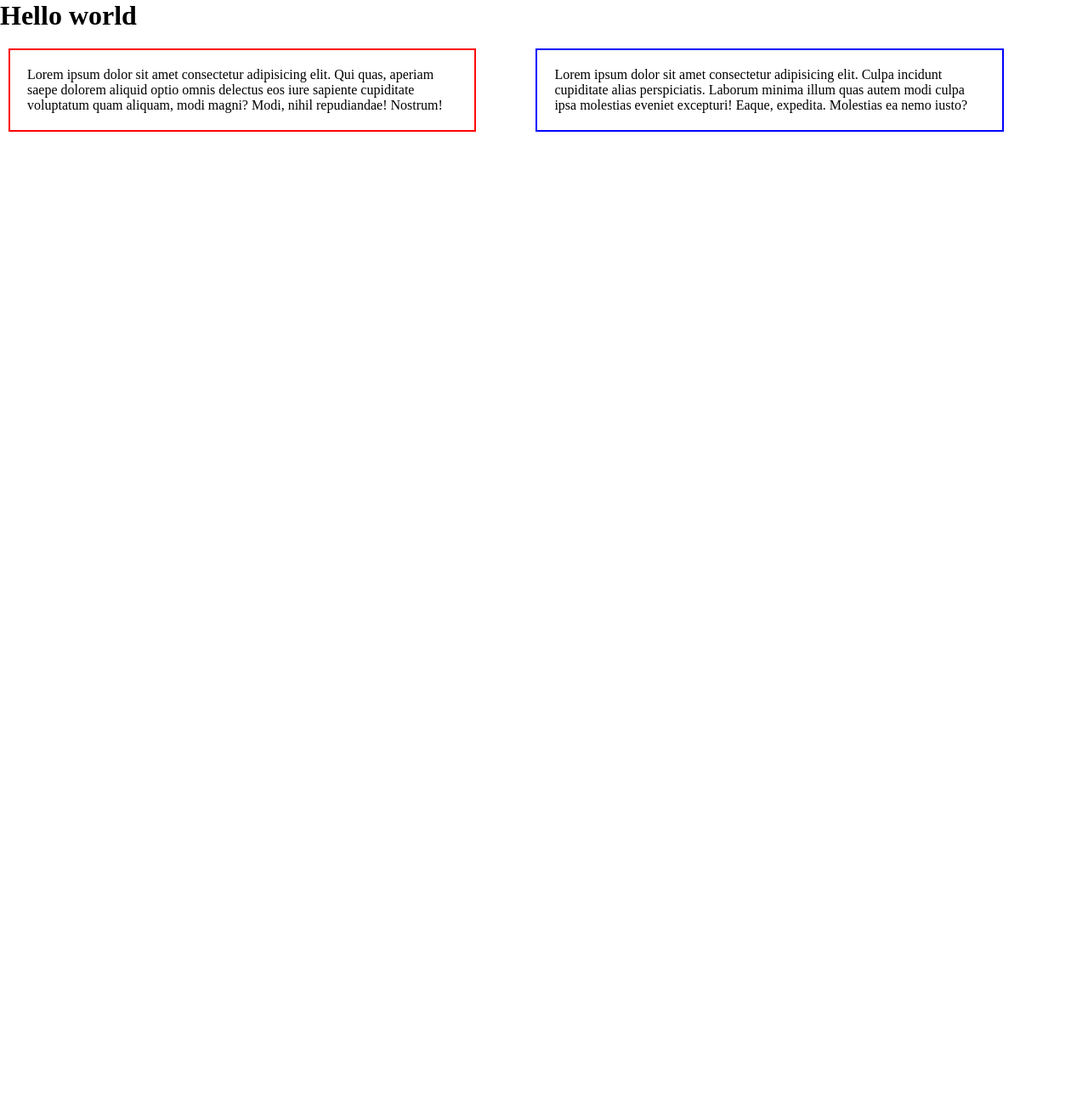
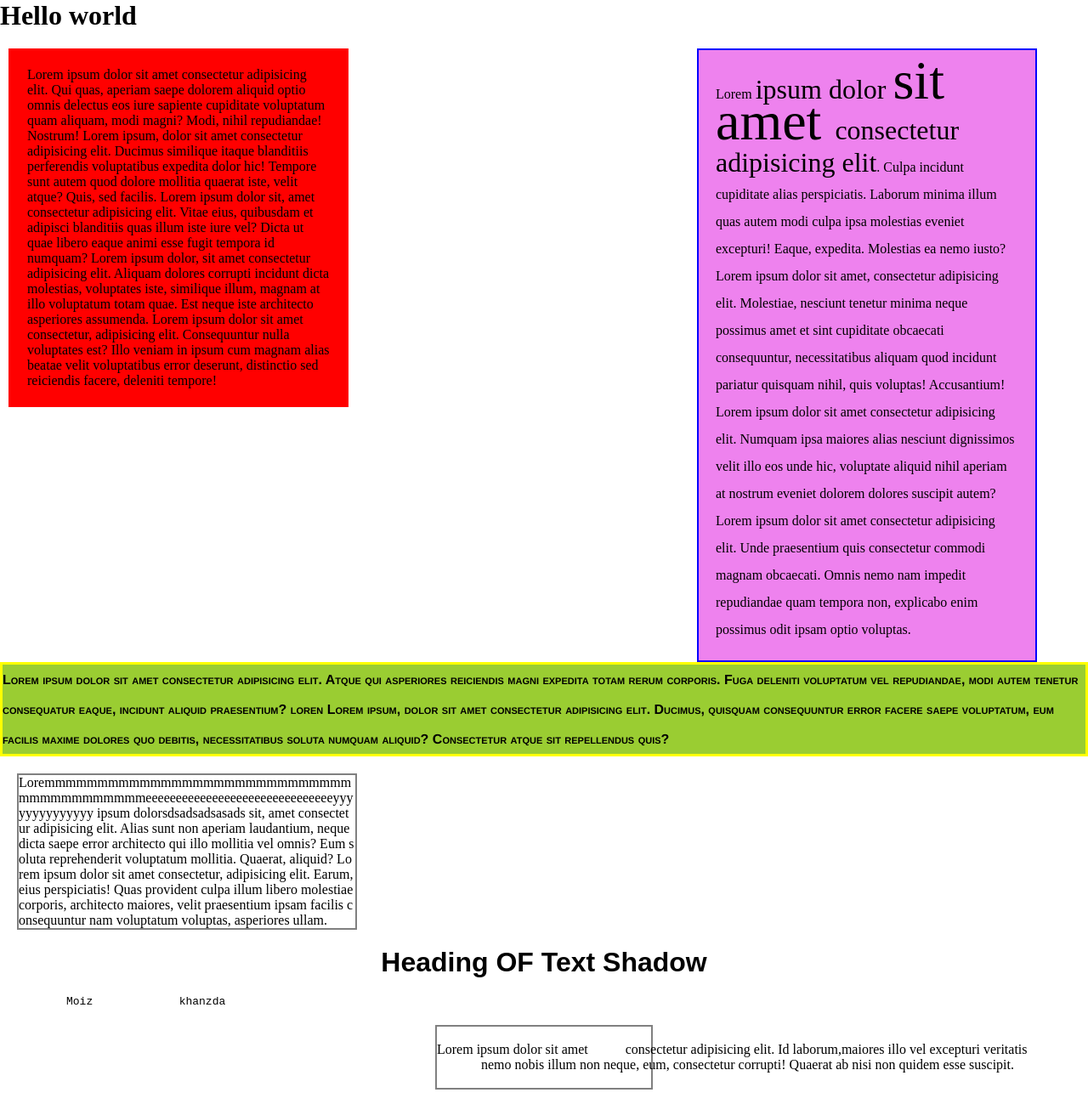
Before and after one commit to AbdulMoiz8994/css, a plain HTML site: page index1.html in a window 1280 px wide. Shown: the whole page at 85% size. Before the commit the page ends 800 px from the top, so only its background shows below. Drawn offline with Linux system fonts and the light colour scheme.

Commit message:
we learned the  word-wrap and word-break to remove overflow , text-shadow and we cn give mutiple shadow in in block white-space
in white-space we have two nowrap in one single line, pre we can give as much as space it will aquire and line break via enter works, pre-line works only of enter exp line breaks, pre-wrap same work as pre magar no-wrap yani single line ma nahi data ha sab text

```diff
--- a/index.css
+++ b/index.css
@@ -141,6 +141,8 @@ a:hover{
     padding: 10px;
     border: 1px solid black;
     box-sizing: border-box;
+    word-wrap: break-word;
+    /* word-break: break-all; */
 }
 .main-block{
     float: left;
--- a/index1.html
+++ b/index1.html
@@ -5,17 +5,47 @@
     <meta http-equiv="X-UA-Compatible" content="IE=edge">
     <meta name="viewport" content="width=device-width, initial-scale=1.0">
     <title>Document</title>
-    <link rel="stylesheet" href="/index11to20.css">
+    <link rel="stylesheet" href="./index11to20.css">
 </head>
 <body>
     <div class="main-div">
         <h1>Hello world</h1>
     </div>
     <div class="first">
-        <p>Lorem ipsum dolor sit amet consectetur adipisicing elit. Qui quas, aperiam saepe dolorem aliquid optio omnis delectus eos iure sapiente cupiditate voluptatum quam aliquam, modi magni? Modi, nihil repudiandae! Nostrum!</p>
+        <p>Lorem ipsum dolor sit amet consectetur adipisicing elit. Qui quas, aperiam saepe dolorem aliquid optio omnis delectus eos iure sapiente cupiditate voluptatum quam aliquam, modi magni? Modi, nihil repudiandae! Nostrum!
+          Lorem ipsum, dolor sit amet consectetur adipisicing elit. Ducimus similique itaque blanditiis perferendis voluptatibus expedita dolor hic! Tempore sunt autem quod dolore mollitia quaerat iste, velit atque? Quis, sed facilis.
+          Lorem ipsum dolor sit, amet consectetur adipisicing elit. Vitae eius, quibusdam et adipisci blanditiis quas illum iste iure vel? Dicta ut quae libero eaque animi esse fugit tempora id numquam?
+          Lorem ipsum dolor, sit amet consectetur adipisicing elit. Aliquam dolores corrupti incidunt dicta molestias, voluptates iste, similique illum, magnam at illo voluptatum totam quae. Est neque iste architecto asperiores assumenda.
+          Lorem ipsum dolor sit amet consectetur, adipisicing elit. Consequuntur nulla voluptates est? Illo veniam in ipsum cum magnam alias beatae velit voluptatibus error deserunt, distinctio sed reiciendis facere, deleniti tempore!
+        </p>
+
     </div>
     <div class="second">
-        <p>Lorem ipsum dolor sit amet consectetur adipisicing elit. Culpa incidunt cupiditate alias perspiciatis. Laborum minima illum quas autem modi culpa ipsa molestias eveniet excepturi! Eaque, expedita. Molestias ea nemo iusto?</p>
+        <p>Lorem <span> ipsum dolor <span>sit amet </span> consectetur adipisicing elit</span>. Culpa incidunt cupiditate alias perspiciatis. Laborum minima illum quas autem modi culpa ipsa molestias eveniet excepturi! Eaque, expedita. Molestias ea nemo iusto?
+            Lorem ipsum dolor sit amet, consectetur adipisicing elit. Molestiae, nesciunt tenetur minima neque possimus amet et sint cupiditate obcaecati consequuntur, necessitatibus aliquam quod incidunt pariatur quisquam nihil, quis voluptas! Accusantium!
+            Lorem ipsum dolor sit amet consectetur adipisicing elit. Numquam ipsa maiores alias nesciunt dignissimos velit illo eos unde hic, voluptate aliquid nihil aperiam at nostrum eveniet dolorem dolores suscipit autem?Lorem ipsum dolor sit amet consectetur adipisicing elit. Unde praesentium quis consectetur commodi magnam obcaecati. Omnis nemo nam impedit repudiandae quam tempora non, explicabo enim possimus odit ipsam optio voluptas.
+        </p>
+
     </div>
+
+    <div class="third">
+   <p>Lorem ipsum dolor sit amet consectetur adipisicing elit. Atque qui asperiores reiciendis magni expedita totam rerum corporis. Fuga deleniti voluptatum vel repudiandae, modi autem tenetur consequatur eaque, incidunt aliquid praesentium? loren
+       Lorem ipsum, dolor sit amet consectetur adipisicing elit. Ducimus, quisquam consequuntur error facere saepe voluptatum, eum facilis maxime dolores quo debitis, necessitatibus soluta numquam aliquid? Consectetur atque sit repellendus quis?
+        </p>
+    </div>
+    <div class="word-wrap-break">
+    <p>Loremmmmmmmmmmmmmmmmmmmmmmmmmmmmmmmmmmmmmmmmmeeeeeeeeeeeeeeeeeeeeeeeeeeeeeeeyyyyyyyyyyyyyy ipsum dolorsdsadsadsasads sit, amet consectetur adipisicing elit. Alias sunt non aperiam laudantium, neque dicta saepe error architecto qui illo mollitia vel omnis? Eum soluta reprehenderit voluptatum mollitia. Quaerat, aliquid? Lorem ipsum dolor sit amet consectetur, adipisicing elit. Earum, eius perspiciatis! Quas provident culpa illum libero molestiae corporis, architecto maiores, velit praesentium ipsam facilis consequuntur nam voluptatum voluptas, asperiores ullam.</p>
+    </div>
+ <h1 class="text-shadow">Heading OF Text Shadow</h1>
+
+
+ <pre>          Moiz             khanzda</pre>
+
+
+
+<div class="white-space">
+<p>Lorem ipsum dolor sit amet           consectetur adipisicing elit. Id laborum,maiores illo vel excepturi veritatis
+             nemo nobis illum non neque, eum, consectetur corrupti! Quaerat ab nisi non quidem esse suscipit.</p>
+</div>
 </body>
 </html>
--- a/index11to20.css
+++ b/index11to20.css
@@ -2,6 +2,10 @@
     margin: 0%;
     padding: 0%;
     box-sizing: border-box;
+}
+body{
+    font-weight: 500;
+
 }
 /* .main-div{
     width: 500px;
@@ -32,18 +36,80 @@
     /* -moz-box-shadow: 5px 5px 50px blue inset; */
 
 /* } */
-.first,.second{
-    width: 43%;
+.first{
+    width: 400px;
     border: 2px solid red;
     margin: 20px 0px 0px 10px;
     float: left;
    margin-right: 60px;
    padding: 20px;
    min-width: 110px;
+   background-color: red;
 }
 .second{
-    width: 43%;
+    width: 400px;
     border: 2px solid  blue;
-    /* margin: 20px; */
-    float: left;
+    margin: 20px 0px 0px 10px;
+    float: right;
+   margin-right: 60px;
+   padding: 20px;
+   min-width: 110px;
+    background-color: violet;
+    line-height: 32px;
 }
+
+
+/* /we clear property */
+
+.third{
+    border:  3px solid yellow;
+    background-color: yellowgreen;
+    clear: both;
+    /* font-weight: lighter; */
+    /* font-variant: small-caps; */
+    /* font : style  varient weight size/line-height font-family: ;*/
+    font: bolder  small-caps 1em/35px arail,helvetica;
+    /* width: 50%; */
+
+  }
+.second span{
+   font-size:  2em;
+}
+
+
+.word-wrap-break{
+    border: 2px solid gray;
+    /* outline-width: 1rem;
+    outline-style: dashed;
+    outline-offset: 10px; */
+    margin: 20px;
+    width: 400px;
+    /* word-wrap: break-word; */
+    word-break: break-all;
+  }
+
+ .text-shadow{
+     text-align: center;
+     font-family: Arial, Helvetica, sans-serif;
+     /* text-shadow: 20px 20px  gray; */
+     /* text-shadow: 20px 10px 2px gray; */
+     /* text-shadow: 0px 0px 50px gray; */
+     /* text-shadow: 2px 2px 3px gray,5px 5px 1px red,10px 10px 2px green; */
+      /* font-size: 80px; */
+      /* text-shadow: 1px 1px 3px #000,
+               3px 3px 10px blue; */
+    font: bold 80px;
+     margin: 20px;
+ }
+.white-space{
+    width: 20%;
+    margin: 20px auto;
+    border: 2px solid gray;
+    white-space: pre;
+    /* overflow: hidden; */
+    text-overflow: ellipsis;
+
+    /* white-space: pre;  give how much space it will aqure*/
+    /* white-space: pre-line;   enter kam karta ha  single space*/
+    /* white-space: pre-wrap; pre ki tarha kam karta ha but border ka an der rahee teyee ha magar no wrap ki tarha nahi karat ha or single line ma nahi deyta ha */
+}
```
